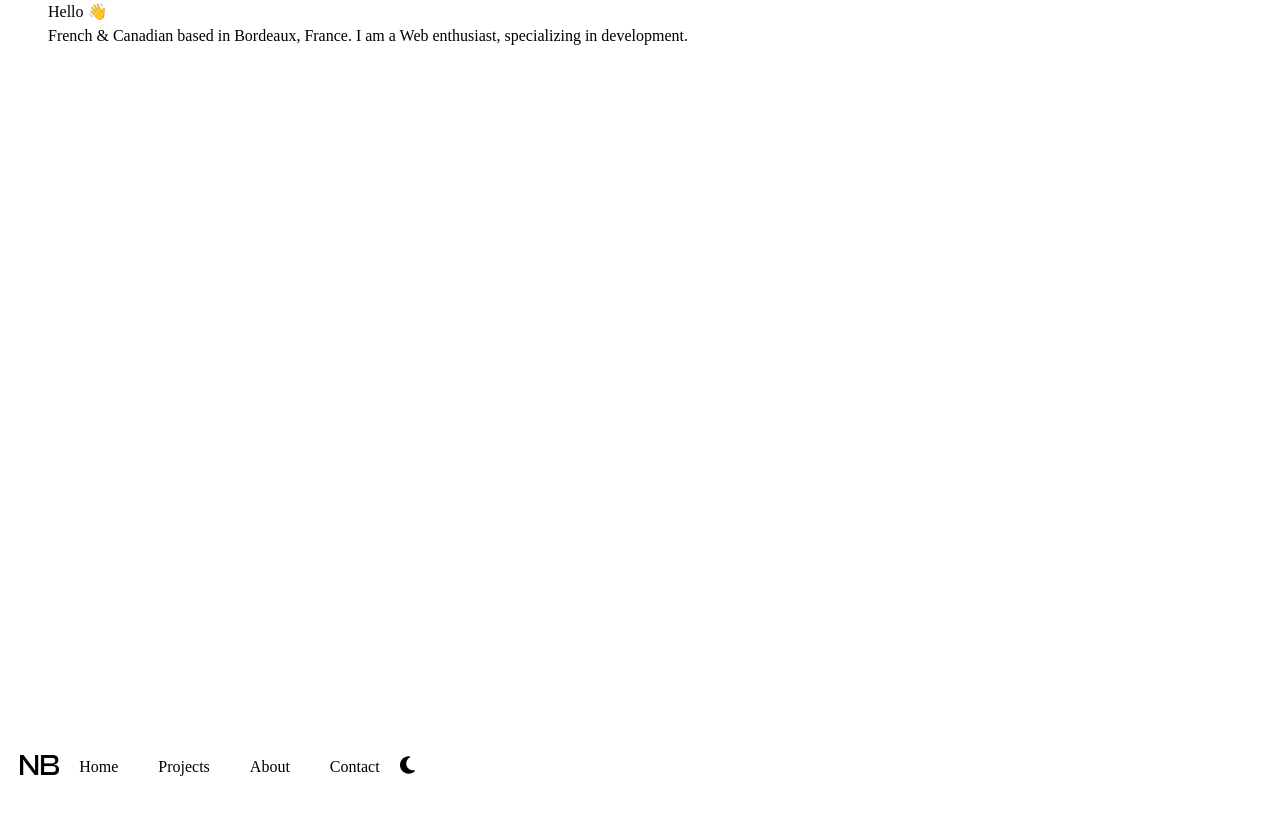
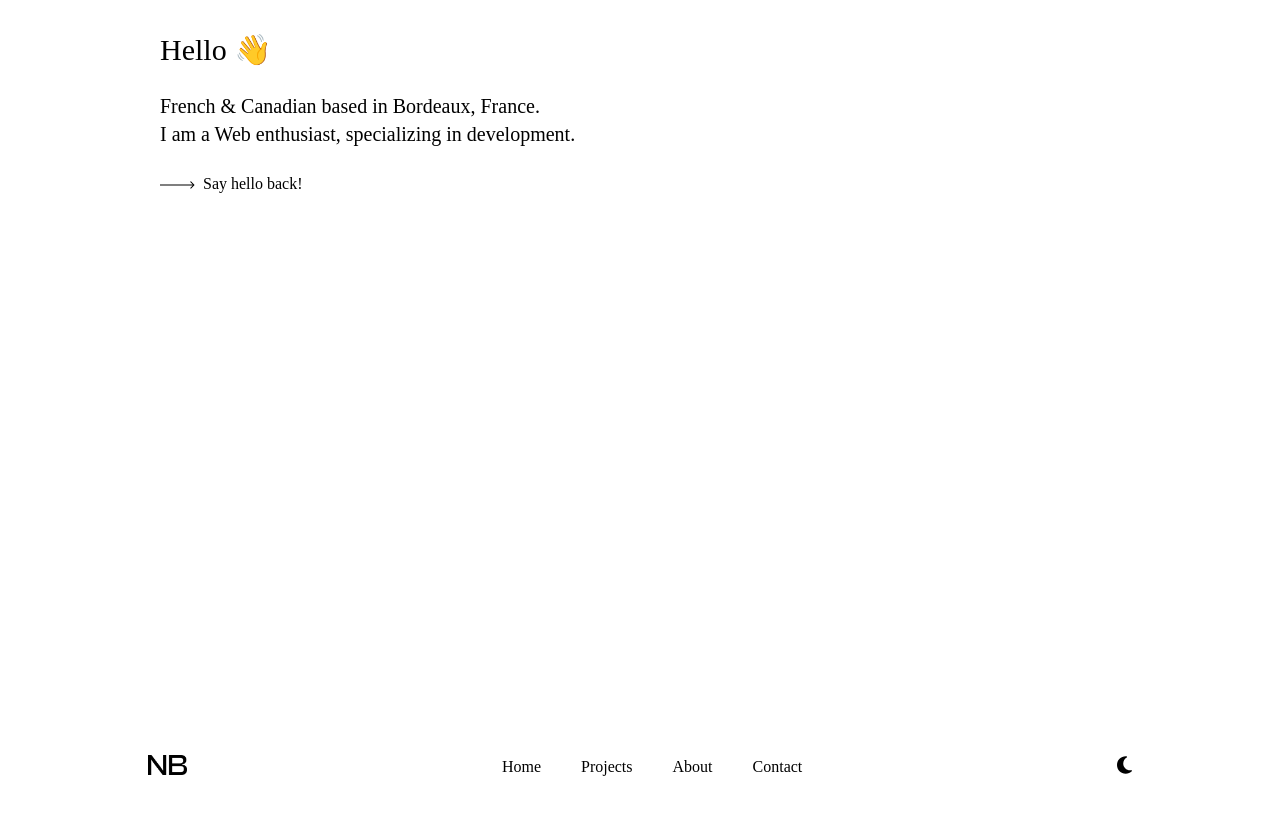
Before and after one commit to nin0dev/portfolio-v2, a Next.js app: page / in a window 1280 px wide. Shown: the top 814 px of the page. Built offline with nearby package versions, Linux system fonts and the light colour scheme.

Commit message:
framer motion

```diff
--- a/package.json
+++ b/package.json
@@ -21,6 +21,7 @@
     "babel-plugin-macros": "^3.1.0",
     "eslint": "8.41.0",
     "eslint-config-next": "13.4.4",
+    "framer-motion": "^10.12.16",
     "next": "13.4.4",
     "next-themes": "^0.2.1",
     "npm-check-updates": "^16.10.12",
--- a/src/app/layout.tsx
+++ b/src/app/layout.tsx
@@ -13,7 +13,7 @@ export default function RootLayout({
 }) {
   return (
       <html className="dark" lang="en">
-        <body className="bg-white font-['Sora'] text-black dark:bg-lightDark dark:text-white">
+        <body className="pt-8 lg:px-40 bg-white font-['Sora'] text-black dark:bg-lightDark dark:text-white">
           {children}
         </body>
       </html>
--- a/src/app/page.tsx
+++ b/src/app/page.tsx
@@ -1,15 +1,27 @@
-import Image from 'next/image'
+"use client";
 import Header from '../components/header'
+import { useEffect } from 'react'
+
+import { motion } from 'framer-motion'
 
 export default function Home() {
+
   return (
     <>
-      <main className="min-h-screen px-12">
+      <main className="min-h-screen">
         <div>
-          <h2>Hello 👋</h2>
-          <h3>
-            French & Canadian based in Bordeaux, France. I am a Web enthusiast, specializing in development.
+          <h2 className="text-3xl">Hello 👋</h2>
+          <br/>
+          <h3 className="text-xl">
+            French & Canadian based in Bordeaux, France. <br/> I am a Web enthusiast, specializing in development.
           </h3>
+          <br/>
+          <a href="/contact">
+            <svg className="inline mr-2" width="35" height="8" viewBox="0 0 35 8" fill="none" xmlns="http://www.w3.org/2000/svg"          >
+              <path d="M34.3536 4.35355C34.5488 4.15829 34.5488 3.84171 34.3536 3.64645L31.1716 0.464466C30.9763 0.269204 30.6597 0.269204 30.4645 0.464466C30.2692 0.659728 30.2692 0.976311 30.4645 1.17157L33.2929 4L30.4645 6.82843C30.2692 7.02369 30.2692 7.34027 30.4645 7.53553C30.6597 7.7308 30.9763 7.7308 31.1716 7.53553L34.3536 4.35355ZM0 4.5H34V3.5H0V4.5Z" fill="black"/>
+            </svg>
+            Say hello back!
+          </a>
         </div>
       </main>
       <Header />
--- a/src/components/header.tsx
+++ b/src/components/header.tsx
@@ -10,21 +10,21 @@ import { faSun } from '@fortawesome/free-solid-svg-icons'
 import useColorMode from "../../hooks/useColorMode";
 
 export default function Header() {
-    const [ colorMode, setColorMode ] = useColorMode( )
+    const [ colorMode, setColorMode ] = useColorMode()
 
     return (
-        <header className="bottom-0 flex lg:fixed lg:justify-around lg:p-5 border-t-[.2px] border-white/[.4]">
+        <header className="bottom-0 right-0 left-0 flex fixed justify-around py-5">
             <a href="/">
-                <img className="lg:h-5" src="/images/logo-light.png" alt="Logo" />
+                <img className="h-5" src="/images/logo-light.png" alt="Logo" />
             </a>
             <ul className="flex">
-                <li className="px-5"><a href="/">Home</a></li>
-                <li className="px-5"><a href="">Projects</a></li>
-                <li className="px-5"><a href="">About</a></li>
-                <li className="px-5"><a href="">Contact</a></li>
+                <li className="px-5 font-light"><a href="/">Home</a></li>
+                <li className="px-5 font-light"><a href="">Projects</a></li>
+                <li className="px-5 font-light"><a href="">About</a></li>
+                <li className="px-5 font-light"><a href="">Contact</a></li>
             </ul>
             <button onClick={() => setColorMode(colorMode === 'light' ? 'dark' : 'light')}>
-                <FontAwesomeIcon icon={faMoon} className="dark:text-white h-5" />
+                <FontAwesomeIcon icon={faMoon} className="dark:text-white h-5" />
             </button>
         </header>
     )
```
Also changed, not shown: src/components/projects.tsx (added), src/styles/variables.css (added), 2 other files (tests, documents, lock files or other folders).
